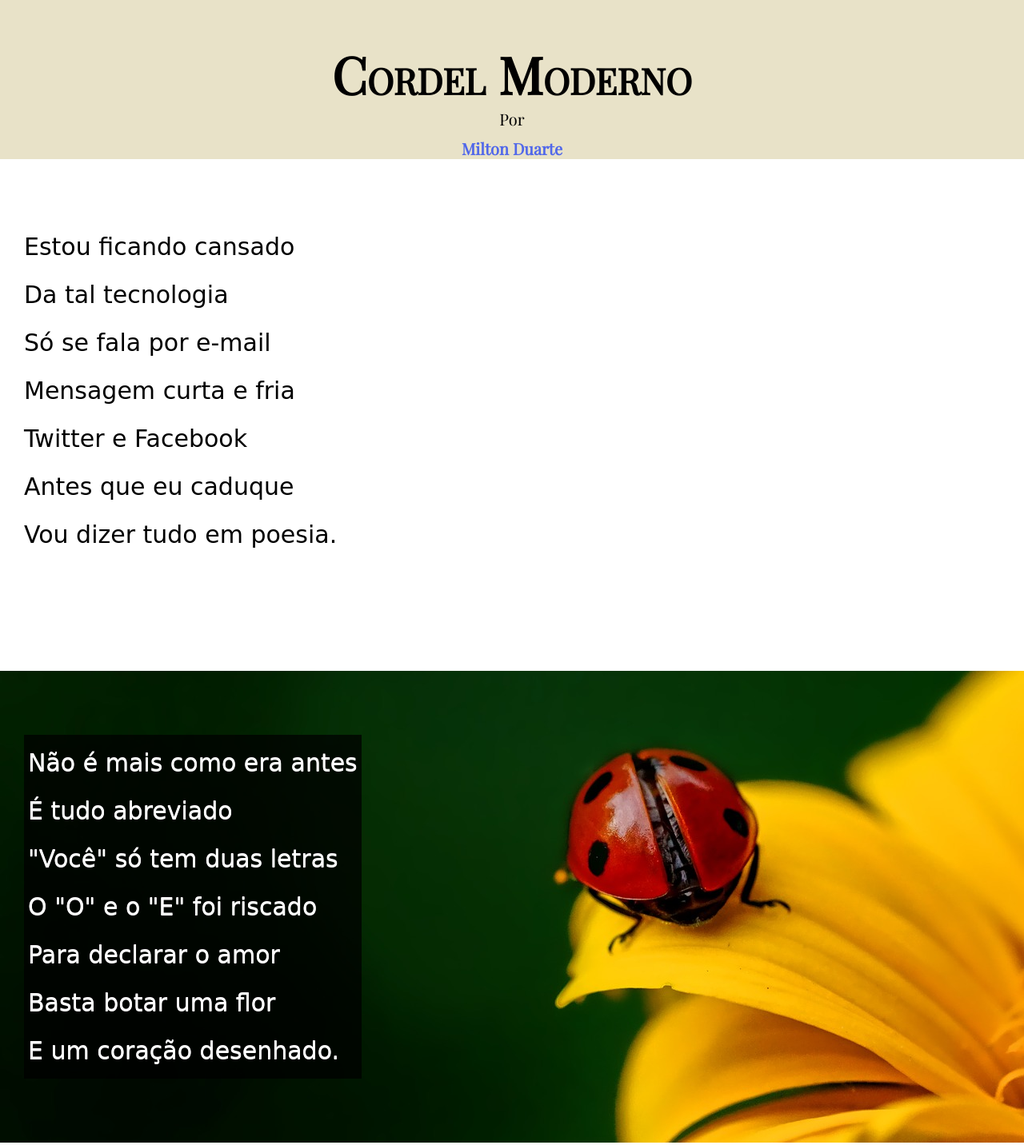
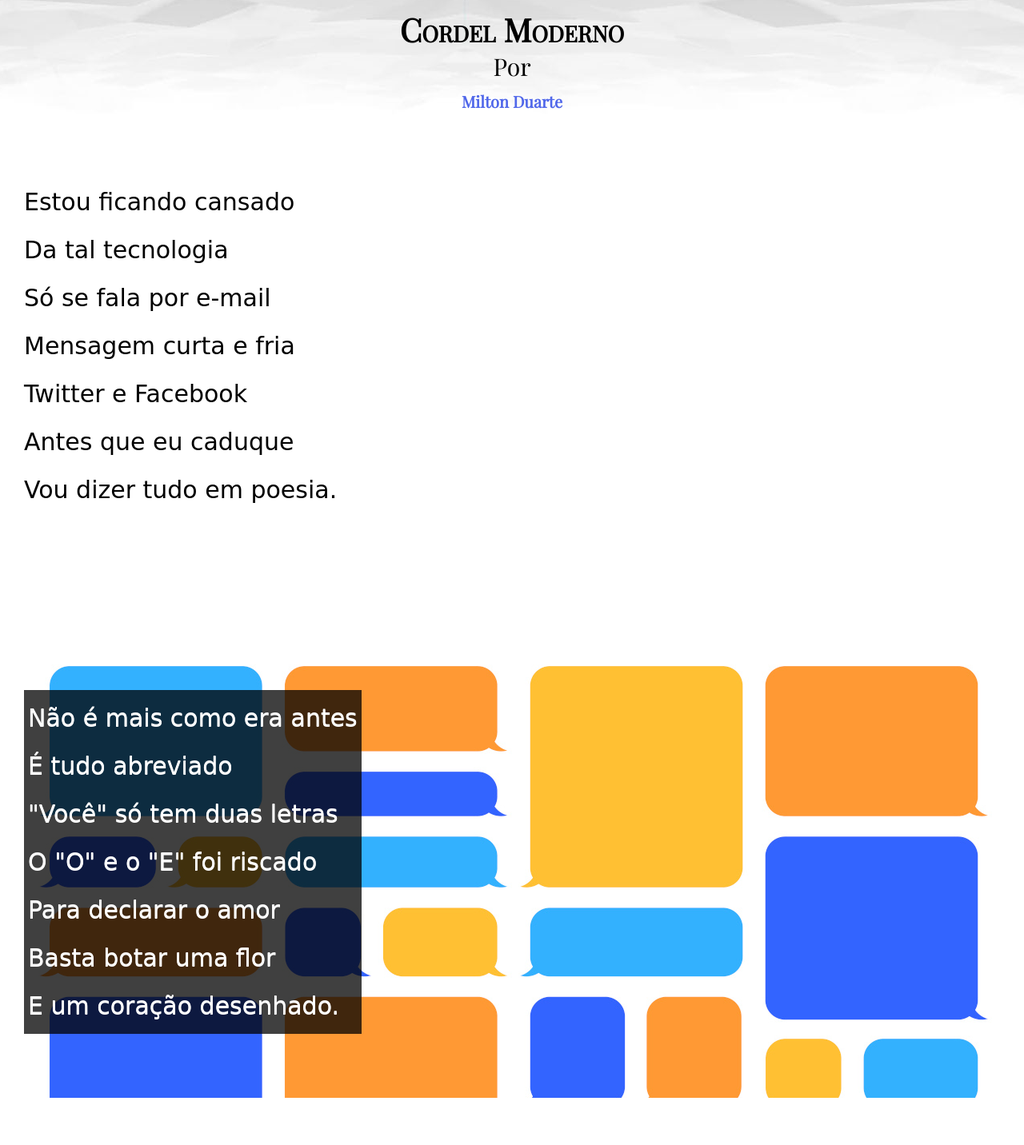
Before and after one commit to Pedro4Souza/projeto-cordel, a plain HTML site: page index.html in a window 1280 px wide. Shown: the top 1432 px of the page at 80% size. Drawn offline with nearby package versions, Linux system fonts and the light colour scheme; a web font is replaced by a local one.

Commit message:
Atualizações do site

```diff
--- a/estilo/style.css
+++ b/estilo/style.css
@@ -10,7 +10,7 @@
     --fonte3: 'Playfair Display', serif;
 
 
-    --cor1: #B0E9E5;
+    --cor1: #95e2dd;
     --cor2: #E8E2C8;
     --cor3: #5067EA;
 }
@@ -31,21 +31,23 @@ html, body{
 
 header{
     font-family: var(--fonte3);
-    background-color: var(--cor2);
+    background-color: var(--cor1);
+    background-image: url(../imagens/wallpaper005.jpg);
+    background-position: center center;
     color: black;
     text-align: center;
-    font-size: 20px;
+    font-size: 30px;
 }
 
 header > h1{
     font-family: var(--fonte3);
-    font-size:5vw;
-    padding-top: 50px;
+    font-size:5vh;
+    padding-top: 10px;
     font-variant: small-caps;
 }
 
 header > p{
-    padding-bottom: 10px;
+    padding-bottom: 0px;
 }
 
 header a, footer a {
@@ -95,9 +97,9 @@ section.imagem > p{
 
 section#img01{
     color: white;
-    background-image: url(../imagens/background001.jpg);
-    background-position: center center;
-    background-repeat: no-repeat;
+    background-image: url(../imagens/6314.jpg);
+    background-position: right top;
+    background-repeat: repeat;
     background-attachment: fixed;
 
 }
@@ -107,6 +109,7 @@ section#img02{
     background-image: url(../imagens/background002.jpg);
     background-position: center center;
     padding: 5px;
+    background-attachment: fixed;
 }
 
 footer{
```
Also changed, not shown: imagens/6314.jpg (added), imagens/77881.jpg (added), imagens/wallpaper005.jpg (added), 1 other file.
